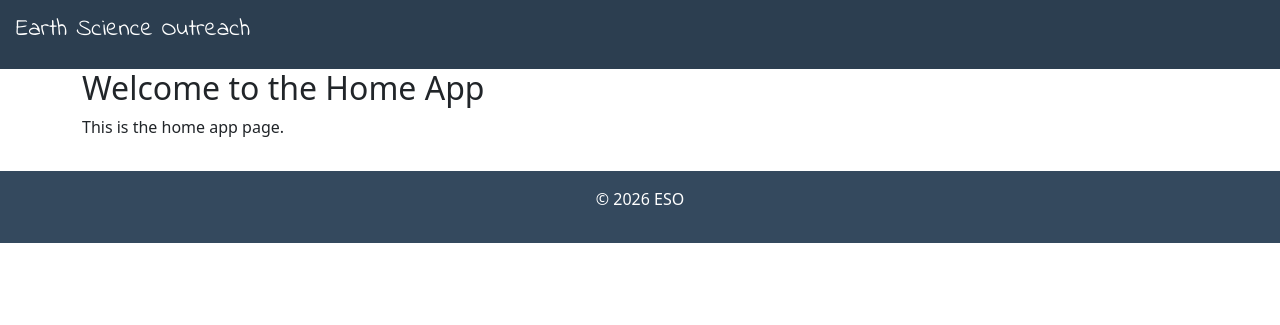
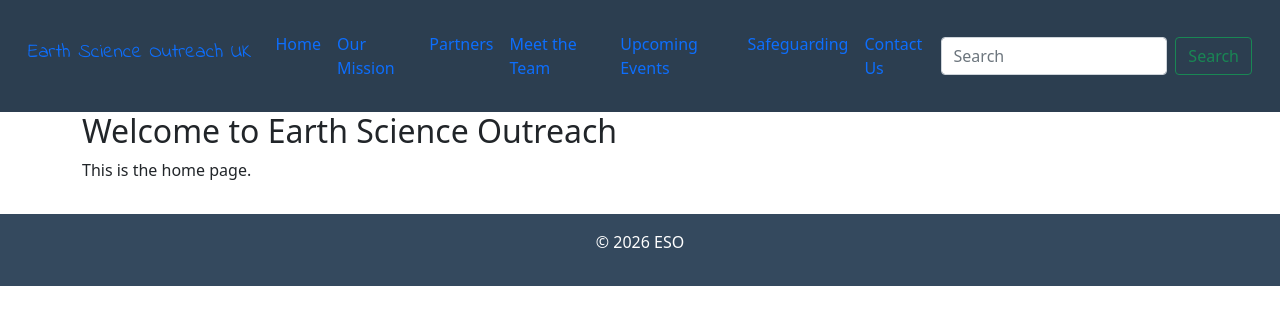
Before and after one commit to HollyT85/ESO2, a Django app: page / in a window 1280 px wide. Shown: the top 325 px of the page. Run offline with Django 5.2, Linux system fonts and the light colour scheme; some libraries are stand-ins or nearby versions.

Commit message:
changed structure
Co-authored-by: Ona <no-reply@ona.com>

```diff
--- a/templates/base.html
+++ b/templates/base.html
@@ -42,14 +42,50 @@
 
 
 
-    <title>Earth Science Outreach</title>
+    <title>Earth Science Outreach UK</title>
 
 </head>
 <body>
     <header>
-        <nav>
-            <h1>Earth Science Outreach</h1>
-        </nav>
+
+        <nav class="navbar navbar-expand-lg bg-body-tertiary">
+  <div class="container-fluid">
+    <h1><a class="navbar-brand" href="#">Earth Science Outreach UK</a></h1>
+    <button class="navbar-toggler" type="button" data-bs-toggle="collapse" data-bs-target="#navbarTogglerDemo02" aria-controls="navbarTogglerDemo02" aria-expanded="false" aria-label="Toggle navigation">
+      <span class="navbar-toggler-icon"></span>
+    </button>
+    <div class="collapse navbar-collapse" id="navbarTogglerDemo02">
+      <ul class="navbar-nav me-auto mb-2 mb-lg-0">
+        <li class="nav-item">
+          <a class="nav-link active" aria-current="page" href="#">Home</a>
+        </li>
+        <li class="nav-item">
+          <a class="nav-link" href="#">Our Mission</a>
+        </li>
+        <li class="nav-item">
+          <a class="nav-link" href="#">Partners</a>
+        </li>
+        <li class="nav-item">
+          <a class="nav-link" href="#">Meet the Team</a>
+        </li>
+        <li class="nav-item">
+          <a class="nav-link" href="#">Upcoming Events</a>
+        </li>
+        <li class="nav-item">
+          <a class="nav-link" href="#">Safeguarding</a>
+        </li>
+        <li class="nav-item">
+          <a class="nav-link" href="#">Contact Us</a>
+        </li>
+      </ul>
+      <form class="d-flex" role="search">
+        <input class="form-control me-2" type="search" placeholder="Search" aria-label="Search"/>
+        <button class="btn btn-outline-success" type="submit">Search</button>
+      </form>
+    </div>
+  </div>
+</nav>
+
     </header>
 
     <main>
--- a/templates/home/home.html
+++ /dev/null
@@ -1,10 +0,0 @@
-{% extends "base.html" %}
-
-{% block title %}Home - ESO Project{% endblock %}
-
-{% block content %}
-<div class="container">
-    <h2>Welcome to the Home App</h2>
-    <p>This is the home app page.</p>
-</div>
-{% endblock %}
```
Also changed, not shown: templates/contact/contact.html (deleted, +0 -10 lines), templates/events/events.html (deleted, +0 -10 lines), templates/mission/mission.html (deleted, +0 -10 lines), templates/partners/partners.html (deleted, +0 -10 lines), templates/safeguarding/safeguarding.html (deleted, +0 -10 lines), contact/templates/contact/contact.html (added), events/templates/events/events.html (added), home/templates/home/home.html (renamed from templates/index.html), mission/templates/mission/mission.html (added), partners/templates/partners/partners.html (added), safeguarding/templates/safeguarding/safeguarding.html (added), team/templates/team/team.html (renamed from templates/team/team.html).
